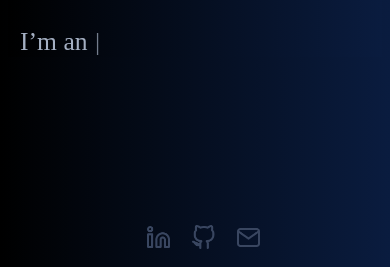
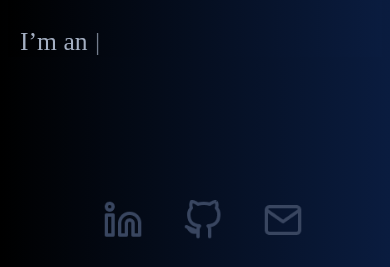
Before and after one commit to josharnoldjosh/personal-website, a Flask app: page / in a window 390 px wide. Shown: the part 577-844 px from the top of the page. Run offline with Flask 2, Linux system fonts and the light colour scheme; some libraries are stand-ins or nearby versions.

Commit message:
updated CSS

```diff
--- a/static/style.css
+++ b/static/style.css
@@ -16,6 +16,12 @@ html, body {
         width: 100vw;
         height: 40vh;
     }
+
+    .icon {
+        width: 60px;
+        height: 60px;
+        padding: 30px;
+    }
 }
 
 @media only screen and (max-width: 1200px) {
@@ -30,6 +36,12 @@ html, body {
         width: 100vw;
         height: 60vh;
     }
+
+    .icon {
+        width: 40px;
+        height: 40px;
+        padding: 20px;
+    }
 }
 
 @media only screen and (min-width: 1300px) {
@@ -43,6 +55,12 @@ html, body {
         --poster-color: transparent;
         width: 30vw;
         height: 90vh;
+    }
+
+    .icon {
+        width: 25px;
+        height: 25px;
+        padding: 10px;
     }
 }
 
@@ -73,12 +91,6 @@ html, body {
     padding: 10;
 }
 
-.icon {
-    width: 25px;
-    height: 25px;
-    padding: 10px;
-}
-
 .p-container {
     width: 350px;
     display: flex;
```
